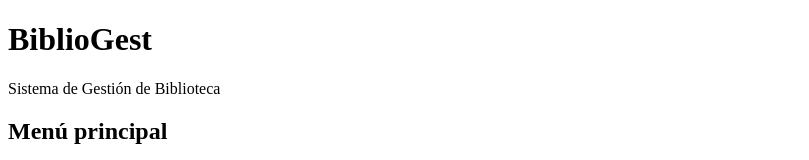
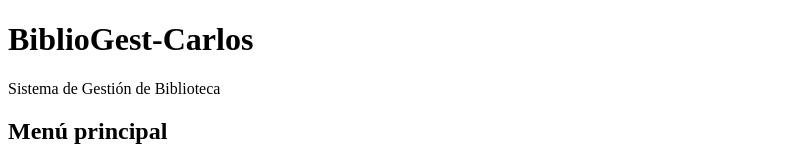
Before and after one commit to Carlos-2DAM/BiblioGest, a plain HTML site: page index.html in a window 1280 px wide. Shown: the top 160 px of the page, without its empty margins (0-809 px from the left). Drawn offline with Linux system fonts and the light colour scheme.

Commit message:
Cambios prueba

```diff
--- a/index.html
+++ b/index.html
@@ -11,7 +11,7 @@
 <body>
     <!-- Cabecera general de la aplicación BiblioGest -->
     <header>
-        <h1>BiblioGest</h1>
+        <h1>BiblioGest-Carlos</h1>
         <p>Sistema de Gestión de Biblioteca</p>
     </header>
 
```
